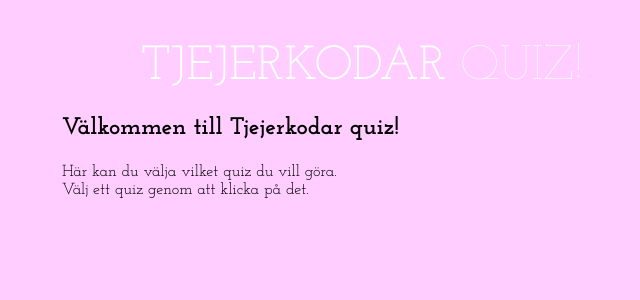
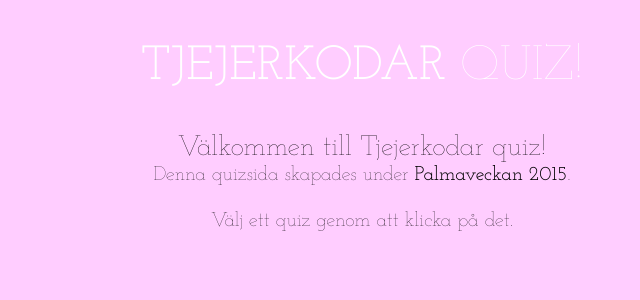
Before and after one commit to saraaven/quizsite, a Django app: page / in a window 1280 px wide. Shown: the top 300 px of the page, without its empty margins (278-918 px from the left). Run offline with Django 3.2, Linux system fonts and the light colour scheme; data that the repository does not hold is empty; some libraries are stand-ins or nearby versions.

Commit message:
Innan jag får live!

```diff
--- a/quiz/templates/quiz/question.html
+++ b/quiz/templates/quiz/question.html
@@ -14,7 +14,7 @@
 
 	<body>
 		<h1>{{ quiz.name }}</h1>
-		<h1>{{ question_number }}. {{ question }}</h1>
+		<h1>{{ question_number }}. {{ question|safe }}</h1>
 
 		<form action="{% url "question_page" quiz.slug question_number %}" method="post">
 
--- a/quiz/templates/quiz/startpage.html
+++ b/quiz/templates/quiz/startpage.html
@@ -14,10 +14,12 @@
 	<body>
 
 		<h1><b>TJEJERKODAR</b> QUIZ!</h1>
+<br><br>
 
 		<h2>Välkommen till Tjejerkodar quiz!</h2>
 
-		<p>Här kan du välja vilket quiz du vill göra.<br>Välj ett quiz genom att klicka på det.</p>
+		<p>Denna quizsida skapades under <b>Palmaveckan 2015</b>.
+		<br><br>Välj ett quiz genom att klicka på det.</p><br>
 
 	<div id="quiz_meny">
 
--- a/quiz/views.py
+++ b/quiz/views.py
@@ -57,6 +57,7 @@ def completed(request, slug):
 	saved_answers = request.session[slug]
 
 	num_correct_answers = 0
+
 	for counter, question in enumerate(questions):
 			if question.correct == saved_answers[str(counter + 1)]:
 					num_correct_answers += 1
--- a/static/style.css
+++ b/static/style.css
@@ -16,6 +16,24 @@ h1 {
 	font-weight: 100;
 }
 
+h2 {
+	color: #000000;
+	text-align: center;
+	width: 600px;
+	margin: 0 auto;
+	font-size: 28;
+	font-weight: 100;
+}
+
+p {
+	color: #000000;
+	text-align: center;
+	width: 600px;
+	margin: 0 auto;
+	font-size: 20;
+	font-weight: 100;
+}
+
 b {
 	font-weight: bold 700;
 
@@ -24,7 +42,7 @@ b {
 .button {
 	border-radius:300px;
 	color: #ff33cc;
-	border-width:2px;
+	border-width:3px;
 	border-style: solid;
 	text-decoration: none;
 	width: 600px;
```
Also changed, not shown: quiz/templates/quiz/quiz.html (+2 -5 lines), static/stadsbibblan_m.jpg (added).
